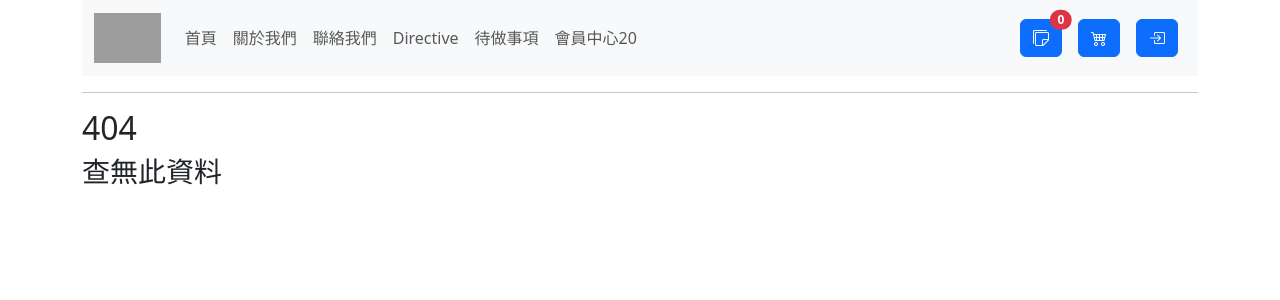
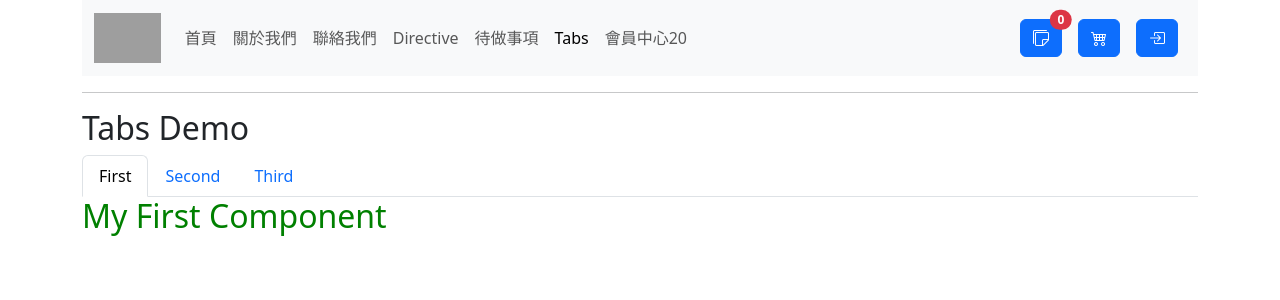
Before and after one commit to HsiaoHungWang/vue-demo, a Vue app: page /tabs in a window 1280 px wide. Before the commit this address had no page. Shown: the top 300 px of the page. Built offline with nearby package versions, Linux system fonts and the light colour scheme; grey boxes are pictures that could not be loaded.

Commit message:
Tabs - 動態載入 component

```diff
--- a/src/components/NavbarComponent.vue
+++ b/src/components/NavbarComponent.vue
@@ -31,6 +31,9 @@
             <RouterLink :to="{ name: 'todos' }" class="nav-link" activeClass="active">待做事項 </RouterLink>
           </li>
           <li class="nav-item">
+            <RouterLink :to="{ name: 'tabs' }" class="nav-link" activeClass="active">Tabs</RouterLink>
+          </li>
+          <li class="nav-item">
             <RouterLink :to="{ name: 'member', params: { id: '20' } }" class="nav-link" activeClass="active">會員中心20
             </RouterLink>
           </li>
--- a/src/router.js
+++ b/src/router.js
@@ -10,6 +10,7 @@
 import TodosView from "./views/TodosView.vue";
 import RegisterView from "./views/RegisterView.vue";
 import LoginView from "./views/LoginView.vue";
+import TabsView from "./views/TabsView.vue";
 
 //路由設定 path 比對 URL，比對成功就載入對應的組件
 const routes =[
@@ -73,6 +74,12 @@
     name:'login'
 },
 {
+    //http://localhost:5173/tabs  => 載入 Tabs Component
+    path:'/tabs',
+    component:TabsView,
+    name:'tabs'
+},
+{
   //http://localhost:5173/member/參數  => 載入 MemberView Component
   path:'/member/:id',
   component:MemberView,
--- a/src/views/RegisterView.vue
+++ b/src/views/RegisterView.vue
@@ -86,9 +86,11 @@
    validity.value.isValid=validity.value.nameRequired && validity.value.pwdRequired && validity.value.emailRequired && validity.value.pwdConfirm && validity.value.emailFormat
 
 
-  //ajax
+
   if(validity.value.isValid){
     alert('驗證成功')
+    //將資料透過Ajax(fetch())送到後端API
+
   }
 
 }
--- /dev/null
+++ b/src/views/TabsView.vue
@@ -0,0 +1,38 @@
+<script setup>
+    import FirstComponent from '@/components/FirstComponent.vue';
+    import SecondComponent from '@/components/SecondComponent.vue';
+    import ThirdComponent from '@/components/ThirdComponent.vue';
+    import { ref } from 'vue';
+
+    const items = ref([FirstComponent, SecondComponent, ThirdComponent])
+    const tabs = ref([
+        {"name":"First", "component":FirstComponent},
+        {"name":"Second", "component":SecondComponent},
+        {"name":"Third", "component":ThirdComponent}
+    ])
+    const activeIndex = ref(0)
+    const activeTab = ref(FirstComponent)
+
+    const setActive = index => {
+        activeIndex.value = index
+        activeTab.value = tabs.value[index].component
+    }
+</script>
+
+<template>
+    <div>
+      <h2>Tabs Demo</h2>
+      <!-- <component :is="items[2]"></component> -->
+      <ul class="nav nav-tabs">
+        <li class="nav-item" style="cursor: pointer;" v-for="(tab, index) in tabs" :key="tab.name">
+            <a class="nav-link" @click="setActive(index)" :class="{active:activeIndex === index}">{{ tab.name  }}</a>
+        </li>
+
+      </ul>
+      <component :is="activeTab"></component>
+    </div>
+</template>
+
+<style lang="css" scoped>
+
+</style>
```
